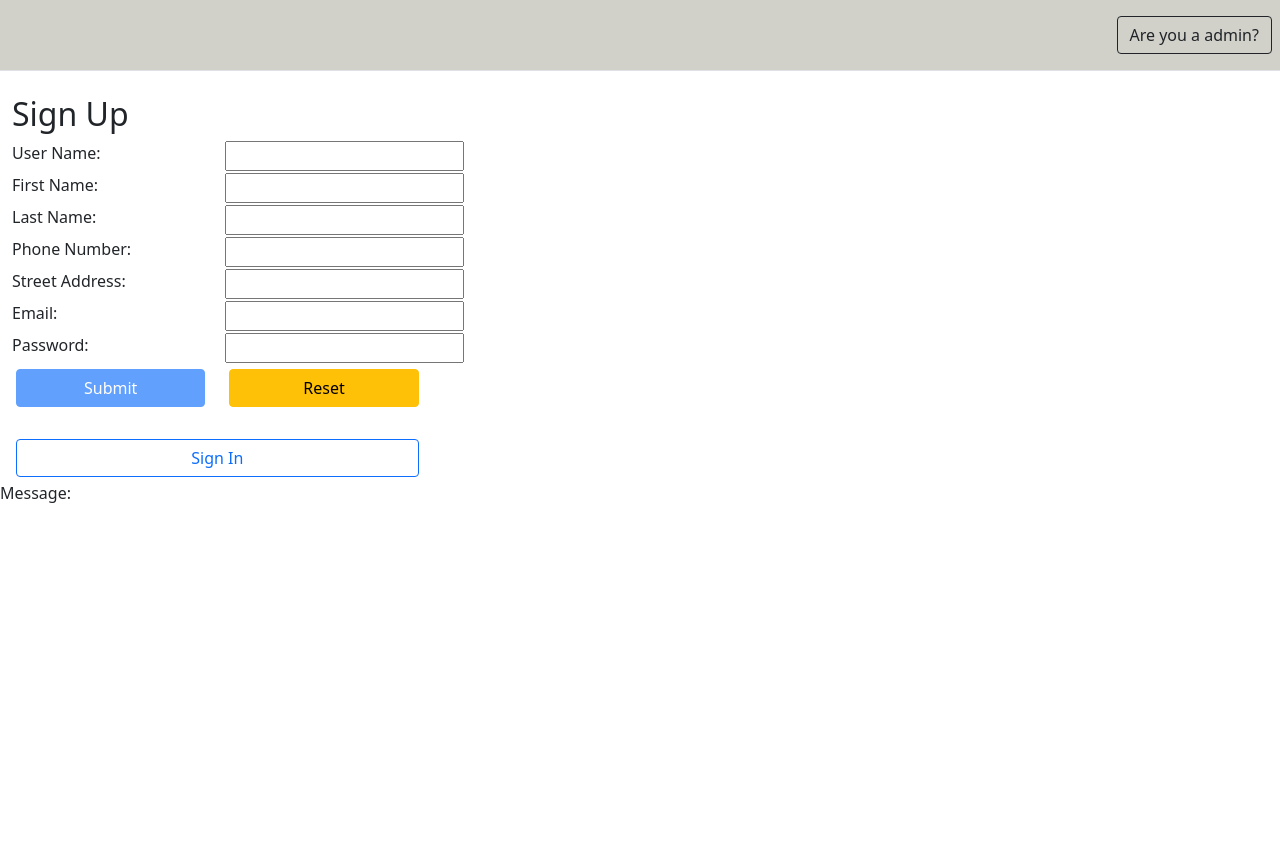
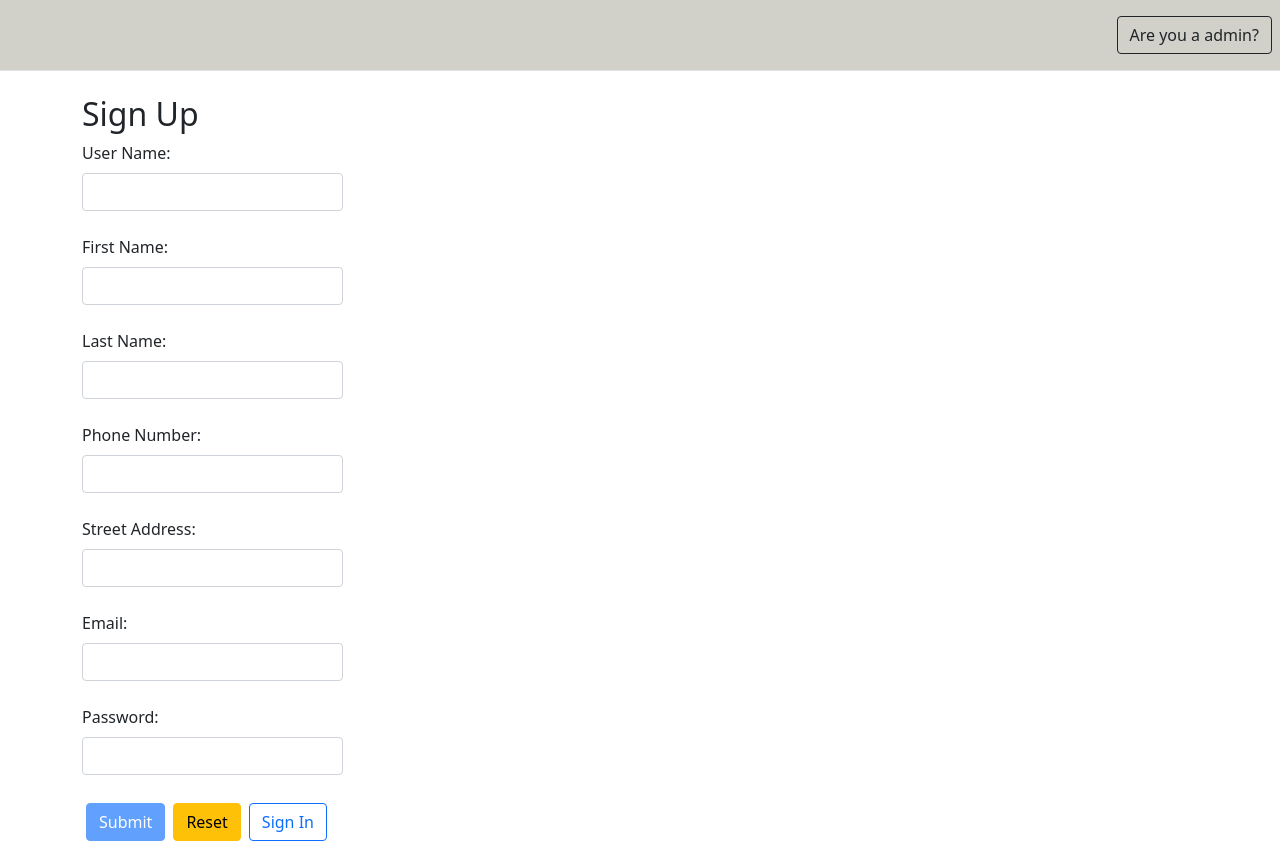
Before and after one commit to GroupInfo11/Capstone-Project, an Angular app in the folder Grocery-Store/Front-end/: page /UserSignUp in a window 1280 px wide. Before the commit the page ends 800 px from the top, so only its background shows below. Built offline with nearby package versions, Linux system fonts and the light colour scheme.

Commit message:
add styling

```diff
--- a/Grocery-Store/Front-end/src/app/emp-unlock-user/emp-unlock-user.component.ts
+++ b/Grocery-Store/Front-end/src/app/emp-unlock-user/emp-unlock-user.component.ts
@@ -49,10 +49,14 @@ export class EmpUnlockUserComponent implements OnInit {
 
   unlockStatus(){
     let email = this.unlockRef.value.email;
-    let unlock = this.unlockRef.value.operation;
-    console.log(email);
-    console.log(unlock);
-    this.ticketSer.unlockTicket(email, unlock).subscribe( result => {
+    let unlockStatus = this.unlockRef.value.operation;
+    let status:Number = 0;
+
+    if(unlockStatus == "3"){
+      status = 0;
+    }
+
+    this.ticketSer.unlockTicket(email, status).subscribe( result => {
       this.updateMsg = result.message;
       this.flag = false;
       this.getAllUsers();
--- a/Grocery-Store/Front-end/src/app/employee-panel/employee-panel.component.html
+++ b/Grocery-Store/Front-end/src/app/employee-panel/employee-panel.component.html
@@ -1,10 +1,17 @@
-<h2>Welcome to the Employee Panel</h2>
-<p>User: {{username}}</p>
+<div class="container">
+    <div class="row">
+        <div class="col-6">
+            <h2>Welcome to the Employee Panel</h2>
+            <p>User name: {{username}}</p>
 
-<div class="btn-group" role="group">
-    <input type="button" value="Send Request" class="btn btn-primary" (click)="sendRequest()" >
-    <input type="button" value="Update Order Status" class="btn btn-outline-primary" (click)="updateOrder()">
-    <input type="button" value="Unlock Users" class="btn btn-success" (click)="userUnlock()">
-    <input type="button" value="Edit Profile" class="btn btn-outline-success" (click)="empUpdate()">
-    <input type="button" value="Sign Out" class="btn btn-outline-danger" (click)="backToSignIn()">
+            <div class="btn-group" role="group">
+                <input type="button" value="Send Request" class="btn btn-primary" (click)="sendRequest()">
+                <input type="button" value="Update Order Status" class="btn btn-outline-primary"
+                    (click)="updateOrder()">
+                <input type="button" value="Unlock Users" class="btn btn-success" (click)="userUnlock()">
+                <input type="button" value="Edit Profile" class="btn btn-outline-success" (click)="empUpdate()">
+                <input type="button" value="Sign Out" class="btn btn-outline-danger" (click)="backToSignIn()">
+            </div>
+        </div>
+    </div>
 </div>
--- a/Grocery-Store/Front-end/src/app/employee-sign-in/employee-sign-in.component.html
+++ b/Grocery-Store/Front-end/src/app/employee-sign-in/employee-sign-in.component.html
@@ -1,12 +1,18 @@
 <div class="container">
+    <div class="row d-flex flex-column">
+        <div class="col-3">
             <h2>Employee Sign In</h2>
             <form [formGroup]="signInRef" (ngSubmit)="checkUser()" class="form-group">
                 <label>Username: </label>
                 <input type="text" formControlName="user" class="form-control"><br>
                 <label>Password: </label>
                 <input type="password" formControlName="pass" class="form-control"><br>
-        <input type="submit" value="Submit" class="btn btn-outline-success">
+                <input type="submit" value="Submit" class="btn btn-outline-success mr-3">
                 <input type="reset" value="Reset" class="btn btn-outline-info">
             </form>
+        </div>
+        <div class="col-3">
             <span style="color: red">{{msg}}</span>
         </div>
+    </div>
+</div>
--- a/Grocery-Store/Front-end/src/app/models/user.ts
+++ b/Grocery-Store/Front-end/src/app/models/user.ts
@@ -9,5 +9,5 @@ export class User {
     address:String;
     password:String;
     accountNum:String;
-    lockStatus:String
+    lockStatus:Number
 }
--- a/Grocery-Store/Front-end/src/app/user-signin/user-signin.component.html
+++ b/Grocery-Store/Front-end/src/app/user-signin/user-signin.component.html
@@ -1,41 +1,21 @@
-<form [formGroup]="signInRef" (ngSubmit)="signIn()">
-    <div class="container-fluid">
-        <div class = "row">
-            <div class = "col-3">
+<div class="container">
+    <div class="row d-flex flex-column">
+        <div class="col-3">
+            <form [formGroup]="signInRef" class="form-group" (ngSubmit)="signIn()">
                 <h2>Sign In</h2>
-            </div>
+                <label>Username: </label>
+                <input type="text" class="form-control" formControlName="username" /><br />
+                <label>Password: </label>
+                <input type="password" class="form-control"  formControlName="password" /><br />
+                <input type="submit" value="Submit" class="m-1 btn btn-primary "
+                    [disabled]="!signInRef.valid" />
+                <input type="reset" class="m-1 btn btn-warning " value="Reset" />
+                <br>
+                <input type="button" value="Sign Up" class="btn btn-outline-primary" (click)="goToUserSignUp()">
+            </form>
         </div>
-        <div class = "row">
-            <div class = "col-2">
-                <label>Username: </label>
-            </div>
-            <div class = "col-2">
-                <input type="text" formControlName="username"/><br/>
-            </div>
+        <div class="col-3">
+            <span class="text-warning"> {{msg}}</span>
         </div>
-        <div class = "row">
-            <div class = "col-2">
-                <label>Password: </label>
-            </div>
-            <div class = "col-2">
-                <input type="password" formControlName="password"/><br/>
-            </div>
-        </div>
-        <div class = "row">
-            <div class = "col-2">
-                <input type="submit" value="Submit" class="m-1 btn btn-primary container-fluid" [disabled]="!signInRef.valid"/>
-            </div>
-            <div class = "col-2">
-                <input type="reset" class="m-1 btn btn-warning container-fluid" value="Reset"/>
-            </div>
-        </div>
-        <br>
-        <div class="row">
-            <div class = "col-4">
-                <input type="button" value="Sign Up" class="btn btn-outline-primary" (click)="goToUserSignUp()">
-            </div>
-        </div>
-
     </div>
-</form>
-Message: {{msg}}
+</div>
--- a/Grocery-Store/Front-end/src/app/user-signup/user-signup.component.html
+++ b/Grocery-Store/Front-end/src/app/user-signup/user-signup.component.html
@@ -1,80 +1,49 @@
-<form [formGroup]="signupRef" (ngSubmit)="signUp()">
-    <div class="container-fluid">
-        <div class = "row">
-            <div class = "col-3">
+<div class="container">
+    <div class="row">
+        <div class="col-3">
+            <form [formGroup]="signupRef" class="form-group" (ngSubmit)="signUp()">
+
                 <h2>Sign Up</h2>
-            </div>
-        </div>
-        <div class = "row">
-            <div class = "col-2">
+
+
                 <label>User Name: </label>
-            </div>
-            <div class = "col-2">
-                <input type="text" formControlName="id"/><br/>
-            </div>
-        </div>
-        <div class = "row">
-            <div class = "col-2">
+
+                <input type="text" class="form-control" formControlName="id" /><br />
+
                 <label>First Name: </label>
-            </div>
-            <div class = "col-2">
-                <input type="text" formControlName="fName"/><br/>
-            </div>
-        </div>
-        <div class = "row">
-            <div class = "col-2">
+
+                <input type="text" class="form-control" formControlName="fName" /><br />
+
                 <label>Last Name: </label>
-            </div>
-            <div class = "col-2">
-                <input type="text" formControlName="lName"/><br/>
-            </div>
-        </div>
-        <div class = "row">
-            <div class = "col-2">
+
+                <input type="text" class="form-control" formControlName="lName" /><br />
+
                 <label>Phone Number: </label>
-            </div>
-            <div class = "col-2">
-                <input type="text" formControlName="phone"/><br/>
-            </div>
-        </div>
-        <div class = "row">
-            <div class = "col-2">
+
+                <input type="text" class="form-control" formControlName="phone" /><br />
+
                 <label>Street Address: </label>
-            </div>
-            <div class = "col-2">
-                <input type="text" formControlName="address"/><br/>
-            </div>
-        </div>
-        <div class = "row">
-            <div class = "col-2">
+
+                <input type="text" class="form-control" formControlName="address" /><br />
+
                 <label>Email: </label>
-            </div>
-            <div class = "col-2">
-                <input type="email" formControlName="email"/><br/>
-            </div>
-        </div>
-        <div class = "row">
-            <div class = "col-2">
+
+                <input type="email" class="form-control" formControlName="email" /><br />
+
                 <label>Password: </label>
-            </div>
-            <div class = "col-2">
-                <input type="password" formControlName="password"/><br/>
-            </div>
-        </div>
-        <div class = "row">
-            <div class = "col-2">
-                <input type="submit" value="Submit" class="m-1 btn btn-primary container-fluid" [disabled]="!signupRef.valid"/>
-            </div>
-            <div class = "col-2">
-                <input type="reset" class="m-1 btn btn-warning container-fluid" value="Reset"/>
-            </div>
-        </div>
-        <br>
-        <div class="row">
-            <div class = "col-4">
-                <input type="button" value="Sign In" class="m-1 btn btn-outline-primary container-fluid" (click)="goToUserSignIn()">
-            </div>
-        </div>
+
+                <input type="password" class="form-control" formControlName="password" /><br />
+
+
+                <input type="submit" value="Submit" class="m-1 btn btn-primary " [disabled]="!signupRef.valid" />
+                <input type="reset" class="m-1 btn btn-warning " value="Reset" />
+                <input type="button" value="Sign In" class="m-1 btn btn-outline-primary " (click)="goToUserSignIn()">
+
+
+        </form>
     </div>
-</form>
-Message: {{msg}}
+    <div class="class-3">
+        {{msg}}
+    </div>
+</div>
+</div>
```
Also changed, not shown: 2 other files (tests, documents, lock files or other folders). Lines whose indentation alone changed are shown as unchanged.
